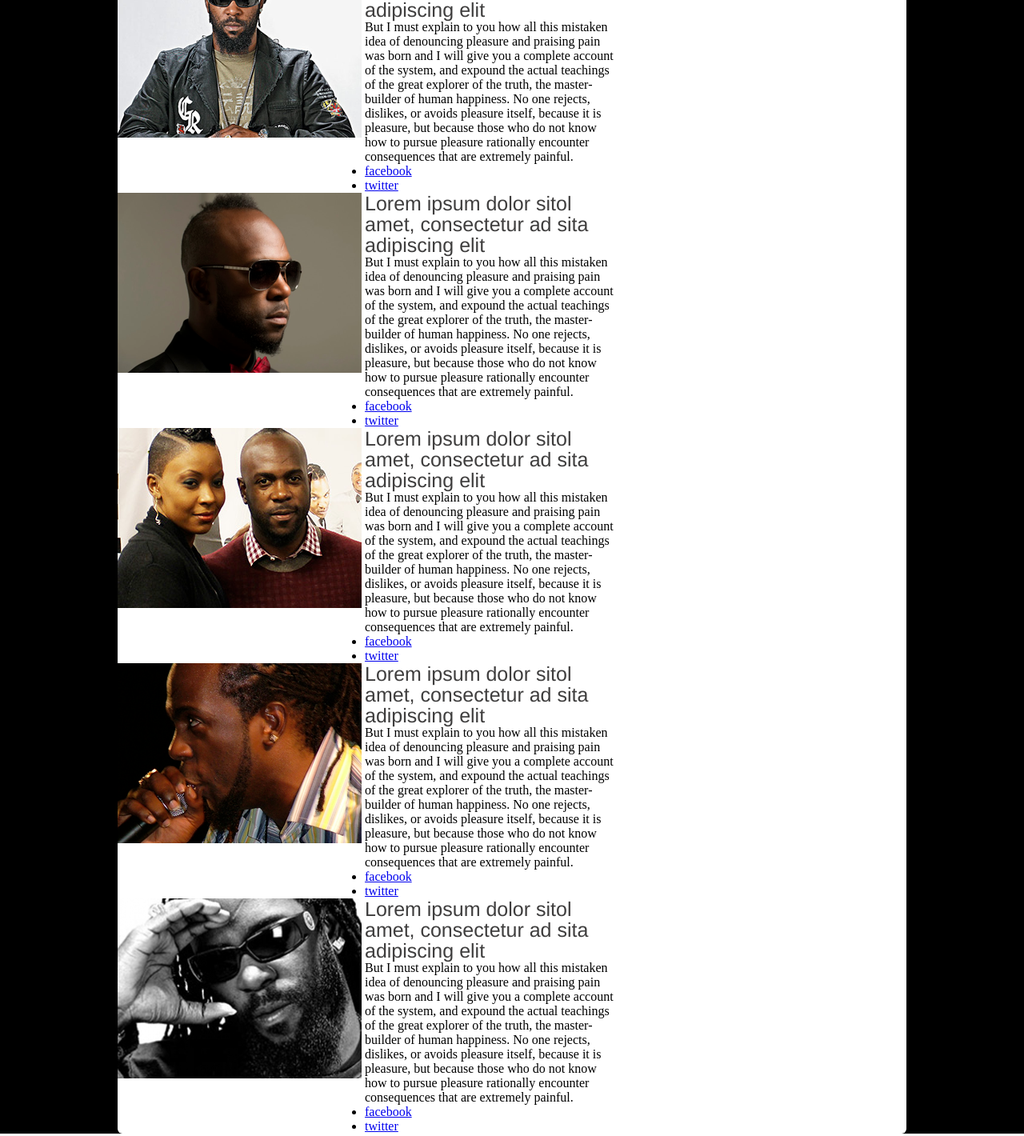
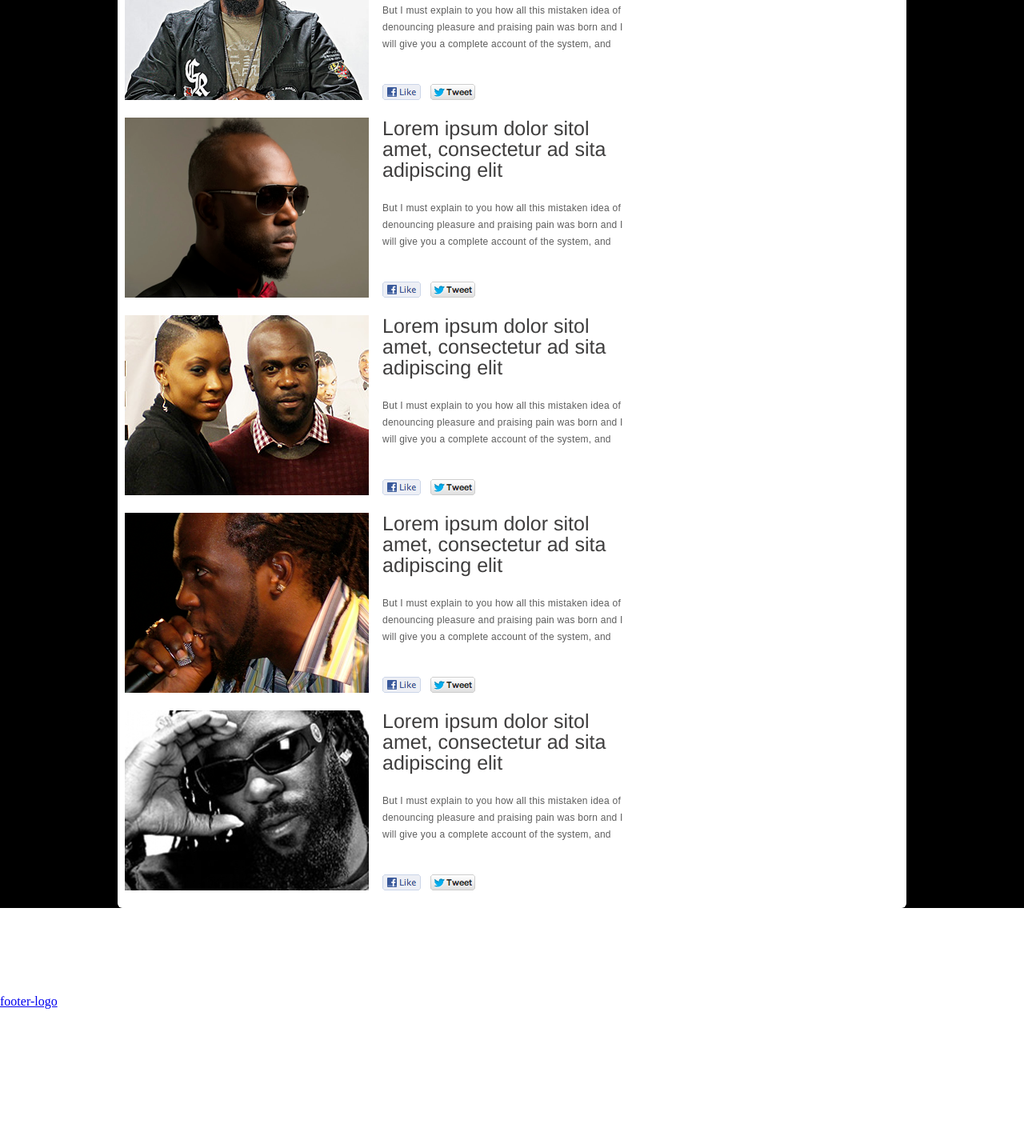
Before and after one commit to imparvez/ramba-theatre, a plain HTML site: page index.html in a window 1280 px wide. Shown: the part 803-2223 px from the top of the page at 80% size. After the commit the page ends 2064 px from the top, so only its background shows below. Drawn offline with Linux system fonts and the light colour scheme; files whose address does not match are found by name.

Commit message:
Content updated

```diff
--- a/assets/css/style.css
+++ b/assets/css/style.css
@@ -347,9 +347,13 @@ header .wrapper .sharre-icons a.head-facebook {
     border-radius: 6px;
     background-color: #fff;
 }
+.section .wrapper .main .side-left {display: inline-block;}
+
+.section .wrapper .main .side-left .content { margin: 0 0 22px 9px;}
 
 .section .wrapper .main .side-left .content .right-content {
     width: 313px;
+    margin: 0 0 0 13px;
     display: inline-block;
 }
 
@@ -362,7 +366,40 @@ header .wrapper .sharre-icons a.head-facebook {
 
 .section .wrapper .main .side-left .content img { vertical-align: top; }
 
+.section .wrapper .main .side-left .content .right-content p {
+    margin: 25px 0 0;
+    color:  #5d5d5d;
+    font-family: Arial;
+    font-size: 12px;
+    font-weight: 400;
+    letter-spacing: 0.24px;
+    line-height: 21px;
+}
 
+.section .wrapper .main .side-left .content .right-content ul.article-sharre-icons { margin: 39px 0 0;}
+
+.section .wrapper .main .side-left .content .right-content ul.article-sharre-icons li {
+    float: left;
+    list-style: none;
+}
+.section .wrapper .main .side-left .content .right-content ul.article-sharre-icons li:last-child { padding: 0 0 0 12px;}
+
+.section .wrapper .main .side-left .content .right-content ul.article-sharre-icons li a.facebook {
+    width: 48px;
+    height: 20px;
+    display: inline-block;
+    background: url('../images/facebook.png') no-repeat;
+    text-indent: -99999px;
+}
+
+.section .wrapper .main .side-left .content .right-content ul.article-sharre-icons li a.twitter {
+    width: 56px;
+    height: 20px;
+    display: inline-block;
+    background: url('../images/twitter.png') no-repeat;
+    text-indent: -99999px;
+
+}
 /* 2.4. Side-left
    ========================================================================== */
 /* 2.5. Side-right
--- a/index.html
+++ b/index.html
@@ -89,11 +89,10 @@
               <h4>Lorem ipsum dolor sitol
               amet, consectetur ad sita
               adipiscing elit</h4>
-              <p>But I must explain to you how all this mistaken idea of denouncing pleasure and praising pain was born and I will give you a complete account of the system, and expound the actual teachings of the great explorer of the truth, the master-builder of human happiness.
-              No one rejects, dislikes, or avoids pleasure itself, because it is pleasure, but because those who do not know how to pursue pleasure rationally encounter consequences that are extremely painful.</p>
-              <ul class="article-sharre-icons">
-                <li><a href="FIXME">facebook</a></li>
-                <li><a href="FIXME">twitter</a></li>
+              <p>But I must explain to you how all this mistaken idea of denouncing pleasure and praising pain was born and I will give you a complete account of the system, and</p>
+              <ul class="article-sharre-icons cf">
+                <li><a class="facebook" href="FIXME">facebook</a></li>
+                <li><a class="twitter" href="FIXME">twitter</a></li>
               </ul>
             </div>
           </div><!--end of content-->
@@ -103,11 +102,10 @@
               <h4>Lorem ipsum dolor sitol
               amet, consectetur ad sita
               adipiscing elit</h4>
-              <p>But I must explain to you how all this mistaken idea of denouncing pleasure and praising pain was born and I will give you a complete account of the system, and expound the actual teachings of the great explorer of the truth, the master-builder of human happiness.
-              No one rejects, dislikes, or avoids pleasure itself, because it is pleasure, but because those who do not know how to pursue pleasure rationally encounter consequences that are extremely painful.</p>
-              <ul class="article-sharre-icons">
-                <li><a href="FIXME">facebook</a></li>
-                <li><a href="FIXME">twitter</a></li>
+              <p>But I must explain to you how all this mistaken idea of denouncing pleasure and praising pain was born and I will give you a complete account of the system, and</p>
+              <ul class="article-sharre-icons cf">
+                <li><a class="facebook" href="FIXME">facebook</a></li>
+                <li><a class="twitter" href="FIXME">twitter</a></li>
               </ul>
             </div>
           </div><!--end of content-->
@@ -117,11 +115,10 @@
               <h4>Lorem ipsum dolor sitol
               amet, consectetur ad sita
               adipiscing elit</h4>
-              <p>But I must explain to you how all this mistaken idea of denouncing pleasure and praising pain was born and I will give you a complete account of the system, and expound the actual teachings of the great explorer of the truth, the master-builder of human happiness.
-              No one rejects, dislikes, or avoids pleasure itself, because it is pleasure, but because those who do not know how to pursue pleasure rationally encounter consequences that are extremely painful.</p>
-              <ul class="article-sharre-icons">
-                <li><a href="FIXME">facebook</a></li>
-                <li><a href="FIXME">twitter</a></li>
+              <p>But I must explain to you how all this mistaken idea of denouncing pleasure and praising pain was born and I will give you a complete account of the system, and</p>
+              <ul class="article-sharre-icons cf">
+                <li><a class="facebook" href="FIXME">facebook</a></li>
+                <li><a class="twitter" href="FIXME">twitter</a></li>
               </ul>
             </div>
           </div><!--end of content-->
@@ -131,11 +128,10 @@
               <h4>Lorem ipsum dolor sitol
               amet, consectetur ad sita
               adipiscing elit</h4>
-              <p>But I must explain to you how all this mistaken idea of denouncing pleasure and praising pain was born and I will give you a complete account of the system, and expound the actual teachings of the great explorer of the truth, the master-builder of human happiness.
-              No one rejects, dislikes, or avoids pleasure itself, because it is pleasure, but because those who do not know how to pursue pleasure rationally encounter consequences that are extremely painful.</p>
-              <ul class="article-sharre-icons">
-                <li><a href="FIXME">facebook</a></li>
-                <li><a href="FIXME">twitter</a></li>
+              <p>But I must explain to you how all this mistaken idea of denouncing pleasure and praising pain was born and I will give you a complete account of the system, and</p>
+              <ul class="article-sharre-icons cf">
+                <li><a class="facebook" href="FIXME">facebook</a></li>
+                <li><a class="twitter" href="FIXME">twitter</a></li>
               </ul>
             </div>
           </div><!--end of content-->
@@ -145,11 +141,10 @@
               <h4>Lorem ipsum dolor sitol
               amet, consectetur ad sita
               adipiscing elit</h4>
-              <p>But I must explain to you how all this mistaken idea of denouncing pleasure and praising pain was born and I will give you a complete account of the system, and expound the actual teachings of the great explorer of the truth, the master-builder of human happiness.
-              No one rejects, dislikes, or avoids pleasure itself, because it is pleasure, but because those who do not know how to pursue pleasure rationally encounter consequences that are extremely painful.</p>
-              <ul class="article-sharre-icons">
-                <li><a href="FIXME">facebook</a></li>
-                <li><a href="FIXME">twitter</a></li>
+              <p>But I must explain to you how all this mistaken idea of denouncing pleasure and praising pain was born and I will give you a complete account of the system, and</p>
+              <ul class="article-sharre-icons cf">
+                <li><a class="facebook" href="FIXME">facebook</a></li>
+                <li><a class="twitter" href="FIXME">twitter</a></li>
               </ul>
             </div>
           </div><!--end of content-->
@@ -159,11 +154,10 @@
               <h4>Lorem ipsum dolor sitol
               amet, consectetur ad sita
               adipiscing elit</h4>
-              <p>But I must explain to you how all this mistaken idea of denouncing pleasure and praising pain was born and I will give you a complete account of the system, and expound the actual teachings of the great explorer of the truth, the master-builder of human happiness.
-              No one rejects, dislikes, or avoids pleasure itself, because it is pleasure, but because those who do not know how to pursue pleasure rationally encounter consequences that are extremely painful.</p>
-              <ul class="article-sharre-icons">
-                <li><a href="FIXME">facebook</a></li>
-                <li><a href="FIXME">twitter</a></li>
+              <p>But I must explain to you how all this mistaken idea of denouncing pleasure and praising pain was born and I will give you a complete account of the system, and</p>
+              <ul class="article-sharre-icons cf">
+                <li><a class="facebook" href="FIXME">facebook</a></li>
+                <li><a class="twitter" href="FIXME">twitter</a></li>
               </ul>
             </div>
           </div><!--end of content-->
```
